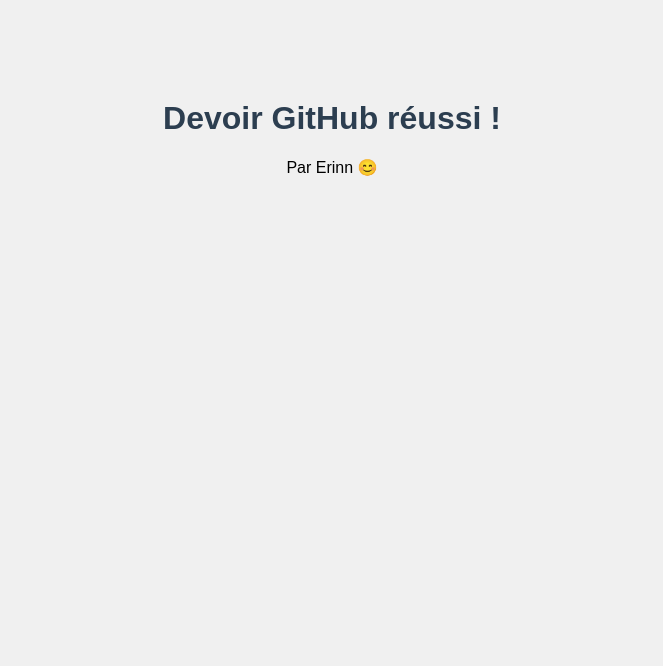
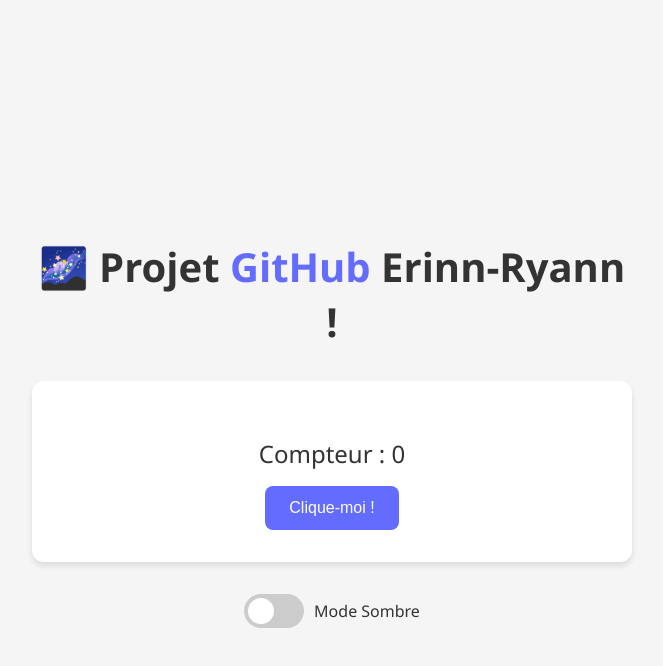
Before and after one commit to Erinn-Ryann/TestProjet, a plain HTML site: page index.html in a window 1280 px wide. Shown: the whole page, without its empty margins (308-971 px from the left). Drawn offline with Linux system fonts and the light colour scheme.

Commit message:
Ajout d'une page dynamique avec JS

```diff
--- a/index.html
+++ b/index.html
@@ -1,11 +1,29 @@
 <!DOCTYPE html>
-<html>
+<html lang="fr">
 <head>
-    <title>Projet GitHub</title>
+    <meta charset="UTF-8">
+    <meta name="viewport" content="width=device-width, initial-scale=1.0">
+    <title>Projet GitHub | Erinn</title>
     <link rel="stylesheet" href="style.css">
 </head>
 <body>
-    <h1>Devoir GitHub réussi !</h1>
-    <p>Par Erinn 😊</p>
+    <div class="container">
+        <h1 class="title">🌌 Projet <span>GitHub</span> Erinn-Ryann !</h1>
+
+        <div class="card">
+            <p id="counter">Compteur : 0</p>
+            <button id="btn">Clique-moi !</button>
+        </div>
+
+        <div class="switch-container">
+            <label class="switch">
+                <input type="checkbox" id="theme-switch">
+                <span class="slider"></span>
+            </label>
+            <span>Mode Sombre</span>
+        </div>
+    </div>
+
+    <script src="script.js"></script>
 </body>
 </html>
--- /dev/null
+++ b/script.js
@@ -0,0 +1,15 @@
+// Compteur interactif
+const btn = document.getElementById('btn');
+const counter = document.getElementById('counter');
+let count = 0;
+
+btn.addEventListener('click', () => {
+    count++;
+    counter.textContent = `Compteur : ${count}`;
+});
+
+// Mode Sombre/Clair
+const themeSwitch = document.getElementById('theme-switch');
+themeSwitch.addEventListener('change', () => {
+    document.body.setAttribute('data-theme', themeSwitch.checked ? 'dark' : 'light');
+});
--- a/style.css
+++ b/style.css
@@ -1,9 +1,139 @@
+:root {
+    --bg-color: #f5f5f5;
+    --text-color: #333;
+    --primary-color: #646cff;
+    --card-bg: #fff;
+}
+
+[data-theme="dark"] {
+    --bg-color: #1a1a1a;
+    --text-color: #f5f5f5;
+    --primary-color: #535bf2;
+    --card-bg: #242424;
+}
+
 body {
-    font-family: Arial, sans-serif;
+    font-family: 'Segoe UI', sans-serif;
+    background: var(--bg-color);
+    color: var(--text-color);
+    transition: all 0.3s ease;
+    margin: 0;
+    padding: 20px;
+    min-height: 100vh;
+    display: flex;
+    justify-content: center;
+    align-items: center;
+}
+
+.container {
     text-align: center;
-    margin-top: 100px;
-    background-color: #f0f0f0;
+    max-width: 600px;
 }
-h1 {
-    color: #2c3e50;
+
+.title {
+    font-size: 2.5rem;
+    margin-bottom: 2rem;
 }
+
+.title span {
+    color: var(--primary-color);
+    position: relative;
+}
+
+.title span::after {
+    content: '';
+    position: absolute;
+    bottom: -5px;
+    left: 0;
+    width: 100%;
+    height: 3px;
+    background: var(--primary-color);
+    transform: scaleX(0);
+    transition: transform 0.3s ease;
+}
+
+.title:hover span::after {
+    transform: scaleX(1);
+}
+
+.card {
+    background: var(--card-bg);
+    padding: 2rem;
+    border-radius: 12px;
+    box-shadow: 0 4px 6px rgba(0, 0, 0, 0.1);
+    margin-bottom: 2rem;
+}
+
+#counter {
+    font-size: 1.5rem;
+    margin-bottom: 1rem;
+}
+
+button {
+    background: var(--primary-color);
+    color: white;
+    border: none;
+    padding: 0.8rem 1.5rem;
+    border-radius: 8px;
+    font-size: 1rem;
+    cursor: pointer;
+    transition: transform 0.2s, background 0.3s;
+}
+
+button:hover {
+    transform: translateY(-3px);
+    background: #747bff;
+}
+
+/* Switch Mode Sombre */
+.switch-container {
+    display: flex;
+    align-items: center;
+    justify-content: center;
+    gap: 10px;
+}
+
+.switch {
+    position: relative;
+    display: inline-block;
+    width: 60px;
+    height: 34px;
+}
+
+.switch input {
+    opacity: 0;
+    width: 0;
+    height: 0;
+}
+
+.slider {
+    position: absolute;
+    cursor: pointer;
+    top: 0;
+    left: 0;
+    right: 0;
+    bottom: 0;
+    background-color: #ccc;
+    transition: .4s;
+    border-radius: 34px;
+}
+
+.slider:before {
+    position: absolute;
+    content: "";
+    height: 26px;
+    width: 26px;
+    left: 4px;
+    bottom: 4px;
+    background-color: white;
+    transition: .4s;
+    border-radius: 50%;
+}
+
+input:checked + .slider {
+    background-color: var(--primary-color);
+}
+
+input:checked + .slider:before {
+    transform: translateX(26px);
+}
```
